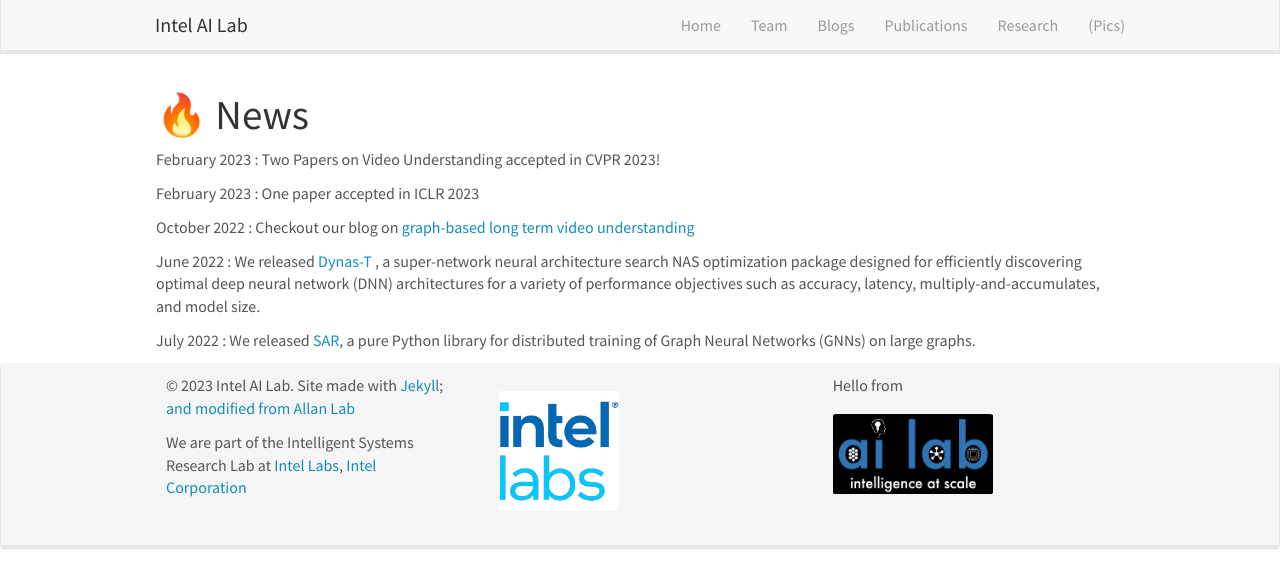
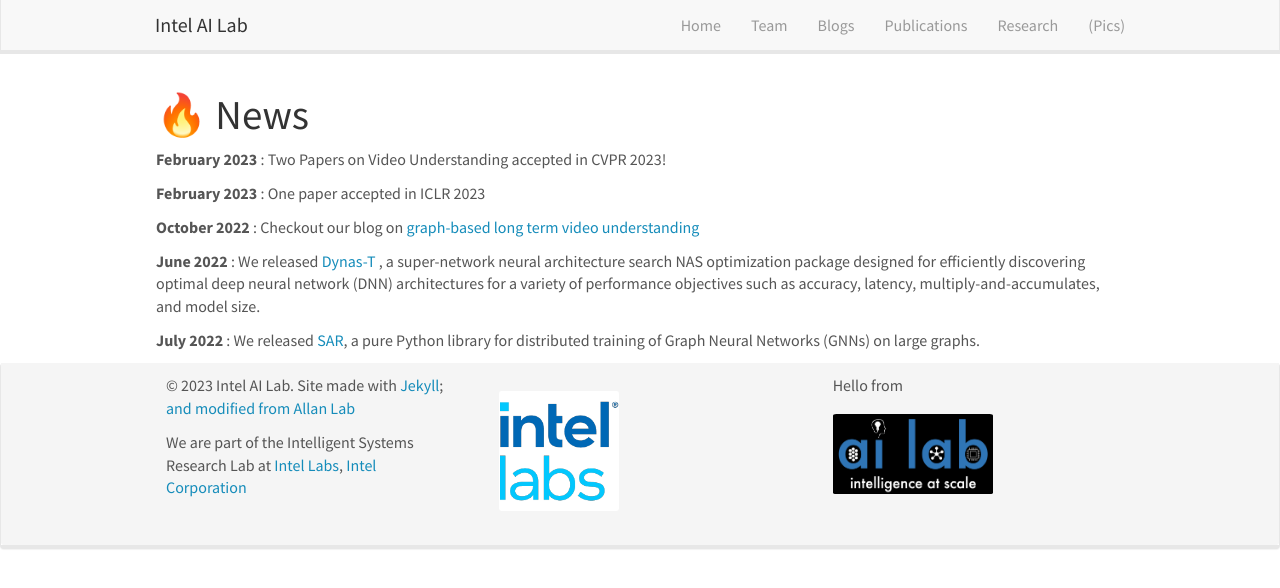
Before and after one commit to intelailabpage/intelailabpage.github.io, a Jekyll site: the page built from _pages/allnews.md, in a window 1280 px wide. Shown: the top 588 px of the page. Built offline with Jekyll 4.4.1, drawn with Linux system fonts in a browser that asks for light colours; nearby versions of some CDN libraries.

Commit message:
Update allnews.md

```diff
--- a/_pages/allnews.md
+++ b/_pages/allnews.md
@@ -11,6 +11,6 @@ permalink: /allnews.html
 {% for article in site.data.news %}
 <div>
 <!-- {{ article.date }} : {{ article.headline | markdownify}} -->
-{{ article.date }} : {{ article.headline}}
+  <b>{{ article.date }} </b>: {{ article.headline}}
 </div>
 {% endfor %}
```
